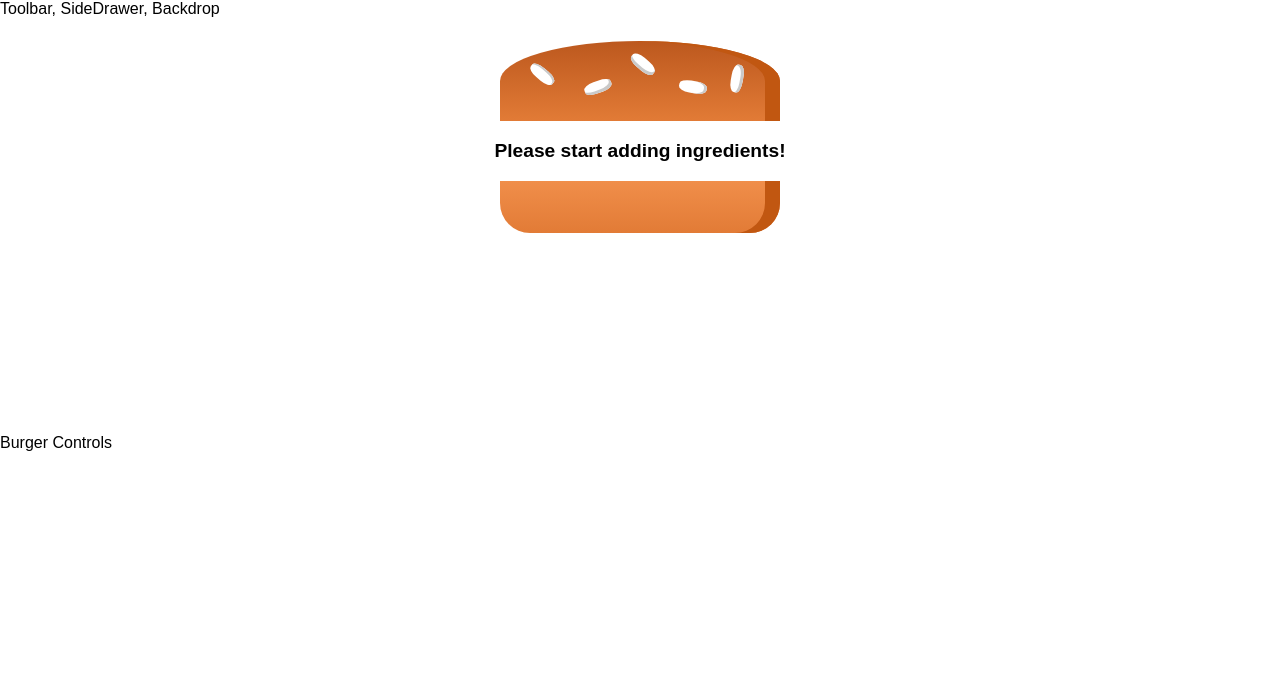
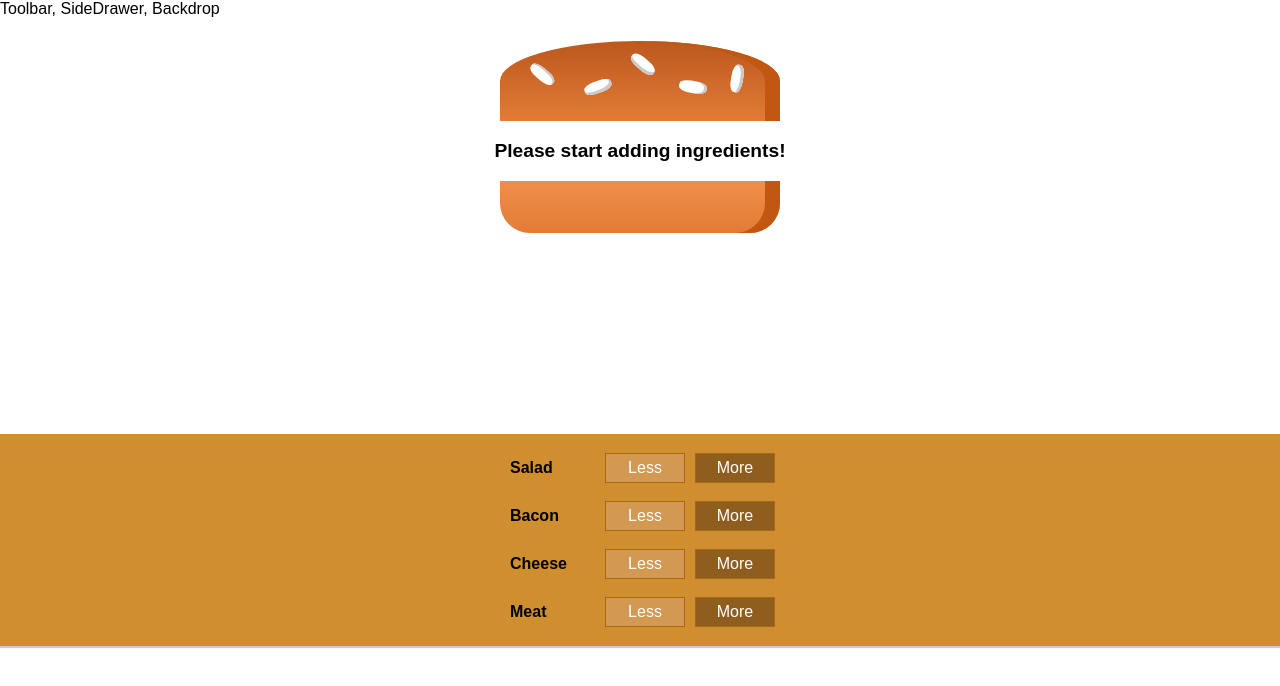
Before and after one commit to nullmicgo/burger-builder, a React app: page / in a window 1280 px wide. Shown: the top 686 px of the page. Built offline with nearby package versions, Linux system fonts and the light colour scheme.

Commit message:
Bug Fix and Outputting Multiple Build Controls

```diff
--- a/src/components/Burger/BuildControls/BuildControl/BuildControl.js
+++ b/src/components/Burger/BuildControls/BuildControl/BuildControl.js
@@ -1,6 +1,9 @@
 
-import React from 'ract';
+import React from 'react';
+
 import classes from './BuildControl.css';
+
+
 
 const buildControl = (props) => (
      <div className={classes.BuildControl}>
--- /dev/null
+++ b/src/components/Burger/BuildControls/BuildControls.js
@@ -0,0 +1,24 @@
+import React from 'react';
+
+import classes from './../BuildControls/BuildControls.css';
+
+
+
+import BuildControl from './BuildControl/BuildControl';
+
+const controls = [
+  {label: 'Salad', type:'salad'},
+  {label: 'Bacon', type:'bacon'},
+  {label: 'Cheese', type:'cheese'},
+  {label: 'Meat', type:'meat'},
+];
+
+const buildControls = (props) =>(
+    <div className={classes.BuildControls}>
+        {controls.map(ctrl=>(
+            <BuildControl key={ctrl.label} label={ctrl.label}  />
+        ))}
+    </div>
+);
+
+export default buildControls;
--- a/src/containers/BurgerBuilder/BurgerBuilder.js
+++ b/src/containers/BurgerBuilder/BurgerBuilder.js
@@ -1,6 +1,7 @@
 import React, {Component} from 'react';
 import Aux from '../../hoc/Aux';
 import Burger from '../../components/Burger/Burger';
+import BuildControls from '../../components/Burger/BuildControls/BuildControls';
 
 class BurgerBuilder extends Component{
 
@@ -17,7 +18,7 @@
         return (
             <Aux>
                 <Burger ingredients={this.state.ingredients} />
-                <div>Burger Controls</div>
+                <BuildControls />
             </Aux>
         );
     }
```
Also changed, not shown: src/components/Burger/BuildControls/BuldControls.js (deleted, +0 -10 lines).
